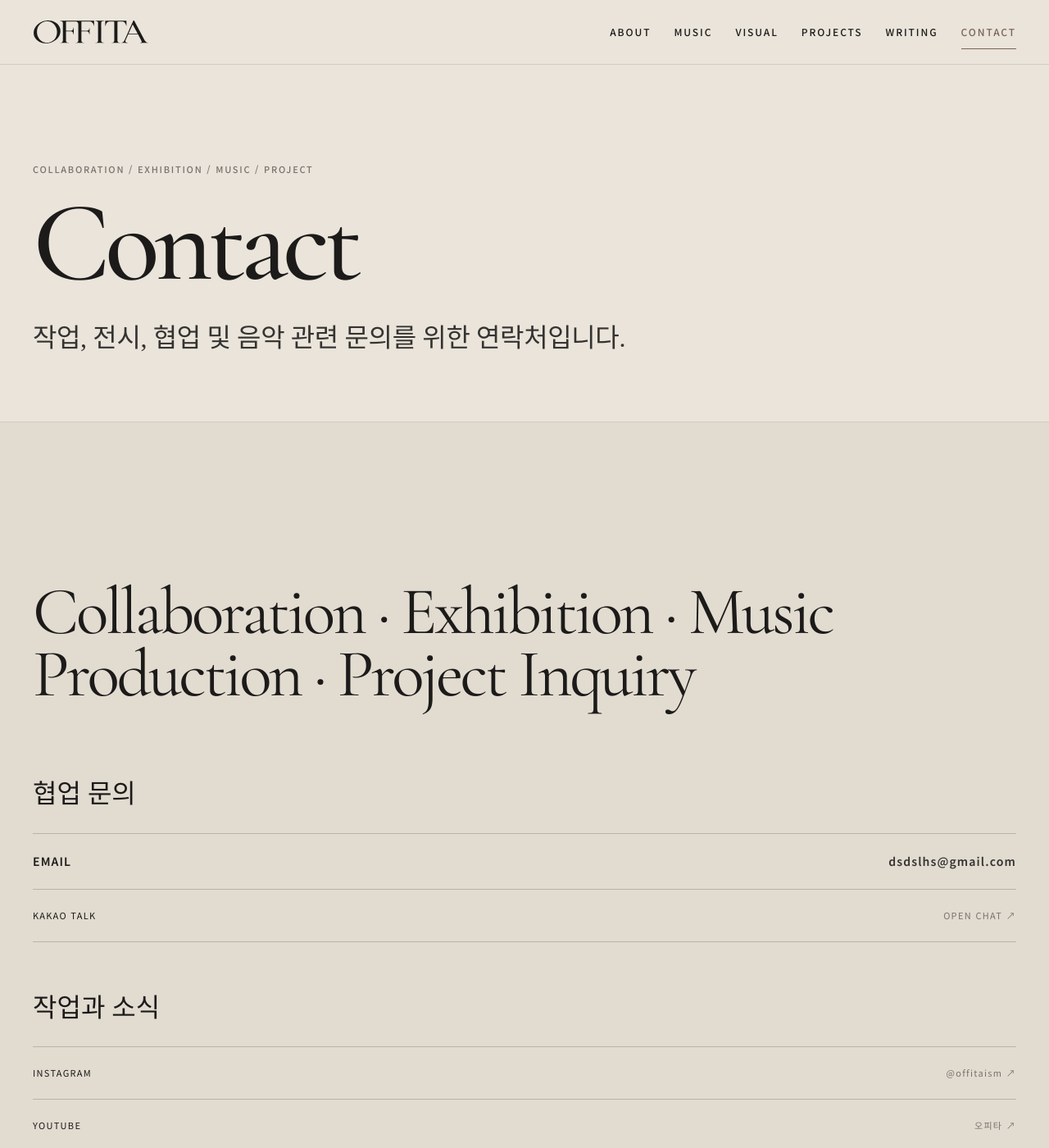
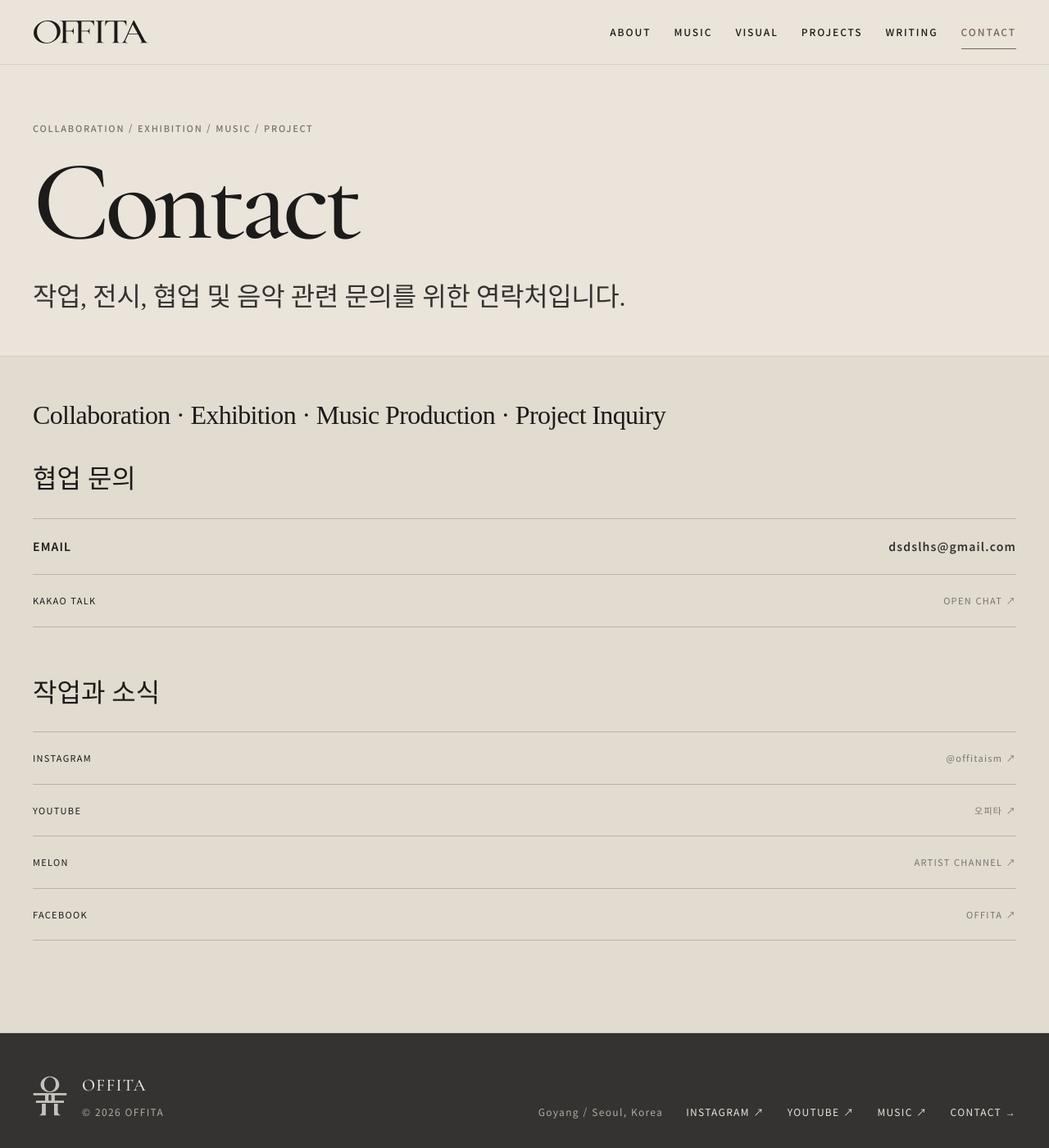
Before and after one commit to offitaamor/offitaamor.github.io, a Jekyll site: the page built from contact/index.html, in a window 1280 px wide and 1400 px high. Shown: the whole window at 82% size. Built offline with Jekyll 4.4.1, drawn with Linux system fonts in a browser that asks for light colours.

Commit message:
Make collaboration contact details visible sooner

```diff
--- a/_layouts/page.html
+++ b/_layouts/page.html
@@ -1,7 +1,7 @@
 ---
 layout: default
 ---
-<section class="page-hero">
+<section class="page-hero{% if page.hero_class %} {{ page.hero_class }}{% endif %}">
   <p class="eyebrow">{{ page.kicker | default: "OFFITA" }}</p>
   <h1>{{ page.title }}</h1>
   {% if page.intro %}<p class="page-intro">{{ page.intro }}</p>{% endif %}
--- a/assets/css/refinements.css
+++ b/assets/css/refinements.css
@@ -278,6 +278,10 @@ a:focus-visible,button:focus-visible{
 .archive-grid .card-meta .summary{display:-webkit-box;-webkit-box-orient:vertical;-webkit-line-clamp:3;overflow:hidden}
 .home-contact-description{font-size:15px;line-height:1.7;color:var(--oatmeal);margin:-14px 0 30px}
 .contact-group-heading{font-family:var(--ko-serif);font-size:clamp(24px,2.5vw,33px);font-weight:500;margin:54px 0 0}
+.contact-page-hero{padding-top:68px;padding-bottom:48px}
+.contact-page{padding-top:48px}
+.contact-big{font-family:var(--ko-serif);font-size:clamp(22px,2.5vw,32px);line-height:1.45;letter-spacing:-.02em;max-width:100%;margin:0}
+.contact-page .contact-group-heading:first-of-type{margin-top:28px}
 .contact-stack--primary{margin-top:20px}
 .contact-stack--primary>a:first-child{font-size:14px;font-weight:600;letter-spacing:.08em}
 .contact-stack--primary>a:first-child span{color:var(--charcoal);overflow-wrap:anywhere}
@@ -300,4 +304,6 @@ a:focus-visible,button:focus-visible{
   .visual-page-hero .visual-manifesto{font-size:clamp(27px,7vw,36px);line-height:1.4}
   .home-contact-description{font-size:14px;margin:-10px 0 26px}
   .contact-stack>a{flex-wrap:wrap;line-height:1.6}
+  .contact-page-hero{padding-top:52px;padding-bottom:34px}
+  .contact-page{padding-top:36px}
 }
--- a/contact/index.html
+++ b/contact/index.html
@@ -4,6 +4,7 @@ title: Contact
 kicker: COLLABORATION / EXHIBITION / MUSIC / PROJECT
 intro: 작업, 전시, 협업 및 음악 관련 문의를 위한 연락처입니다.
 permalink: /contact/
+hero_class: contact-page-hero
 ---
 <section class="page-section contact-page">
   <p class="contact-big">Collaboration · Exhibition · Music Production · Project Inquiry</p>
```
